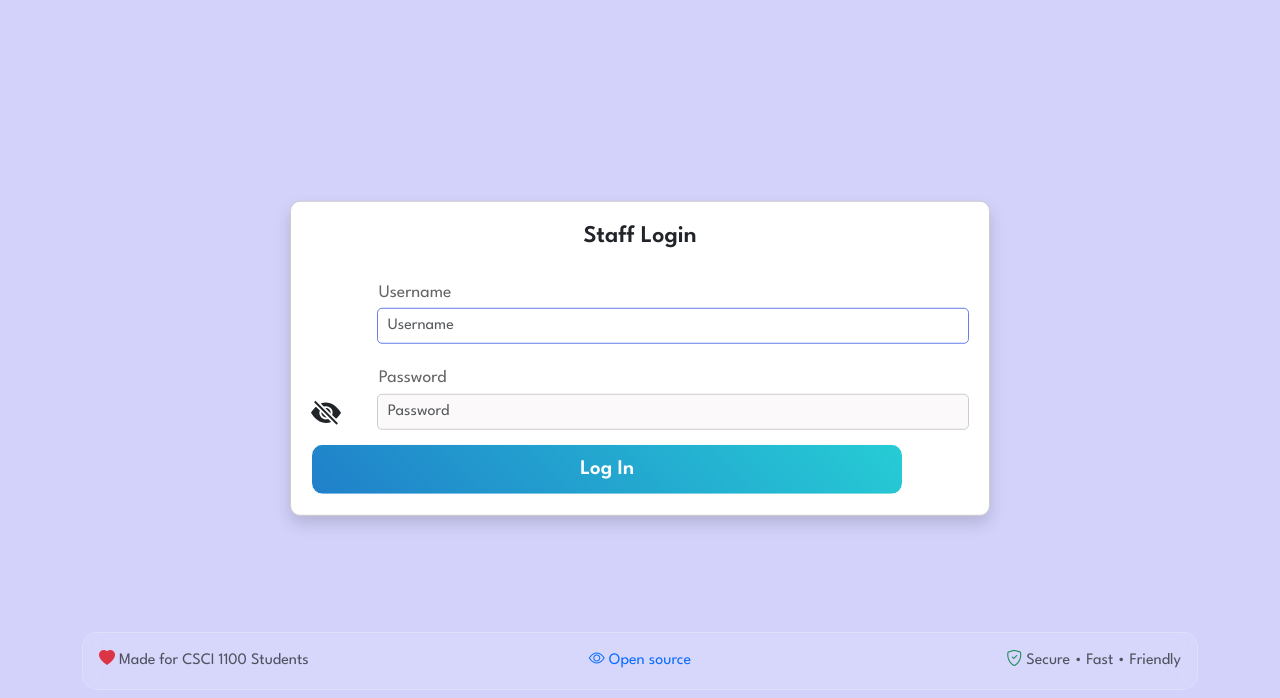
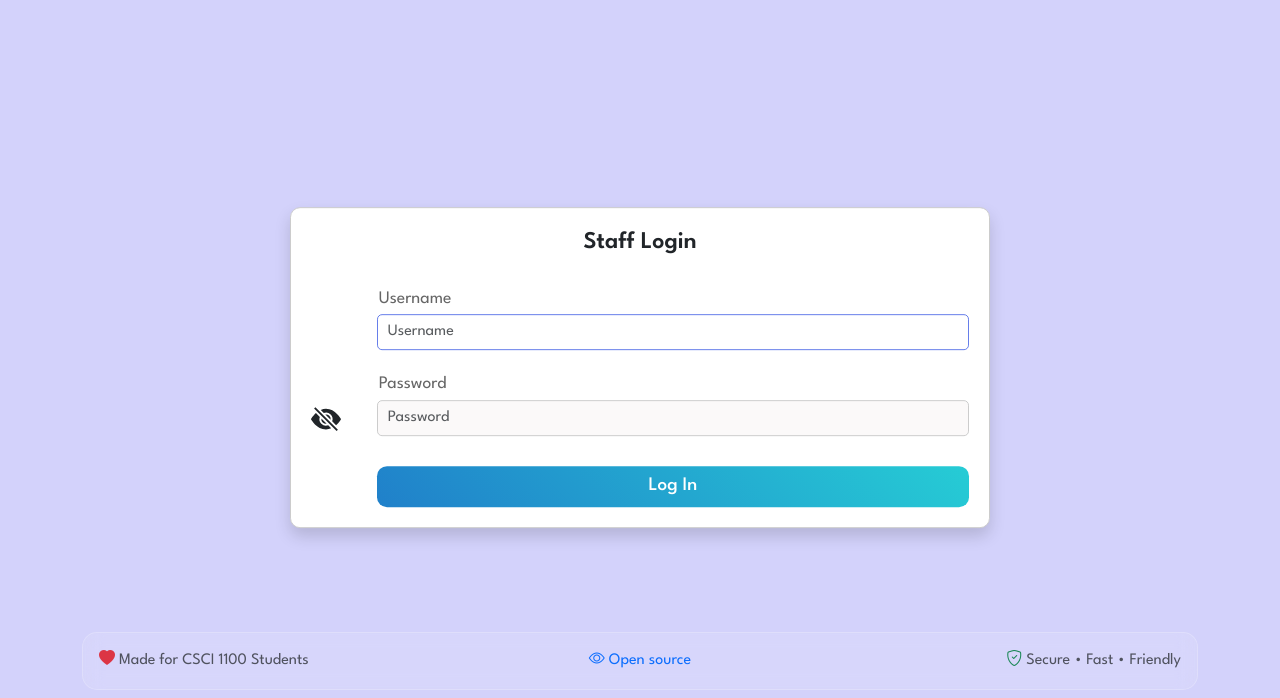
Before and after one commit to CSCI-1100/support_chat, a Django app: page /accounts/login/ in a window 1280 px wide. Shown: the part 176-874 px from the top of the page. Run offline with Django 5.2, Linux system fonts and the light colour scheme; parts of the project's set-up code (start-up, migrations or seed data) failed here and were passed over.

Commit message:
Fix button fo real this time

```diff
--- a/requirements.txt
+++ b/requirements.txt
@@ -1 +1,2 @@
 Django>=5.1.7
+python-dotenv>=1.1.1
--- a/static/css/style.css
+++ b/static/css/style.css
@@ -117,14 +117,18 @@
 
 /* ----------- Start Buttons ---------- */
 .bttn-primary {
-    border: 1px solid white;
+    display: inline-block;
+    justify-content: center;
+    vertical-align: middle;
+    align-items: center;
+    text-align: center;
     background: linear-gradient(45deg, #2080ca 0%, #26ccd5 100%);
-    color: white;
-    border-radius: 12px;
-    padding: 9px 12px 9px 12px;
-    font-weight: 600;
-    font-size: 1.3rem;
-    text-align: center;
+    color: white!important;
+    border: none;
+    border-radius: 15px;
+    font-weight: 500;
+    font-size: 1.2rem;
+    padding: 0.4rem 0.26rem;
     transition-duration: 0.2s;
     cursor: pointer;
 }
@@ -132,6 +136,7 @@
 .bttn-primary:hover {
     text-decoration: none;
     background: linear-gradient(123deg, #2080ca 30%, #26ccd5 70%);
+    box-shadow: rgba(0, 0, 0, 0.2) 0px 4px 12px;
     color: white!important;
 }
 
--- a/templates/accounts/login.html
+++ b/templates/accounts/login.html
@@ -46,7 +46,7 @@
                     </div>
                 {% endif %}
 
-                <button type="submit" class="bttn-primary ff-bold w-100" style="max-width: 90%;">Log In</button>
+                <button type="submit" class="btn bttn-primary ff-bold mt-3" style="max-width: 90%;">Log In</button>
                 <div class="text-center" style="display: none;"><!-- NOTE: Add SMTP password reset -->
                     <a href="{% url 'password_reset' %}" class="text-highlight-primary text-decoration-none">
                         Forgot your password?
```
